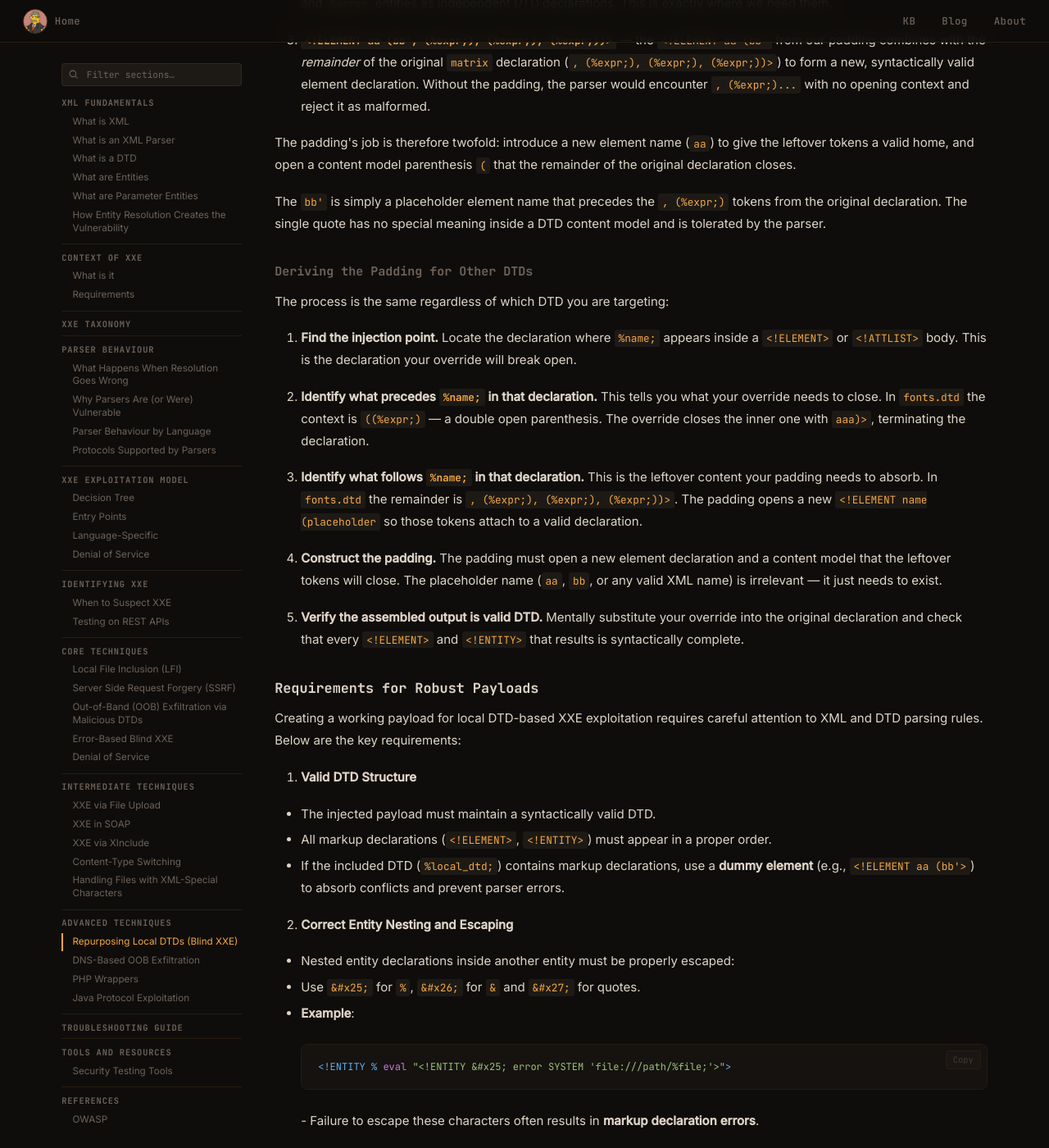
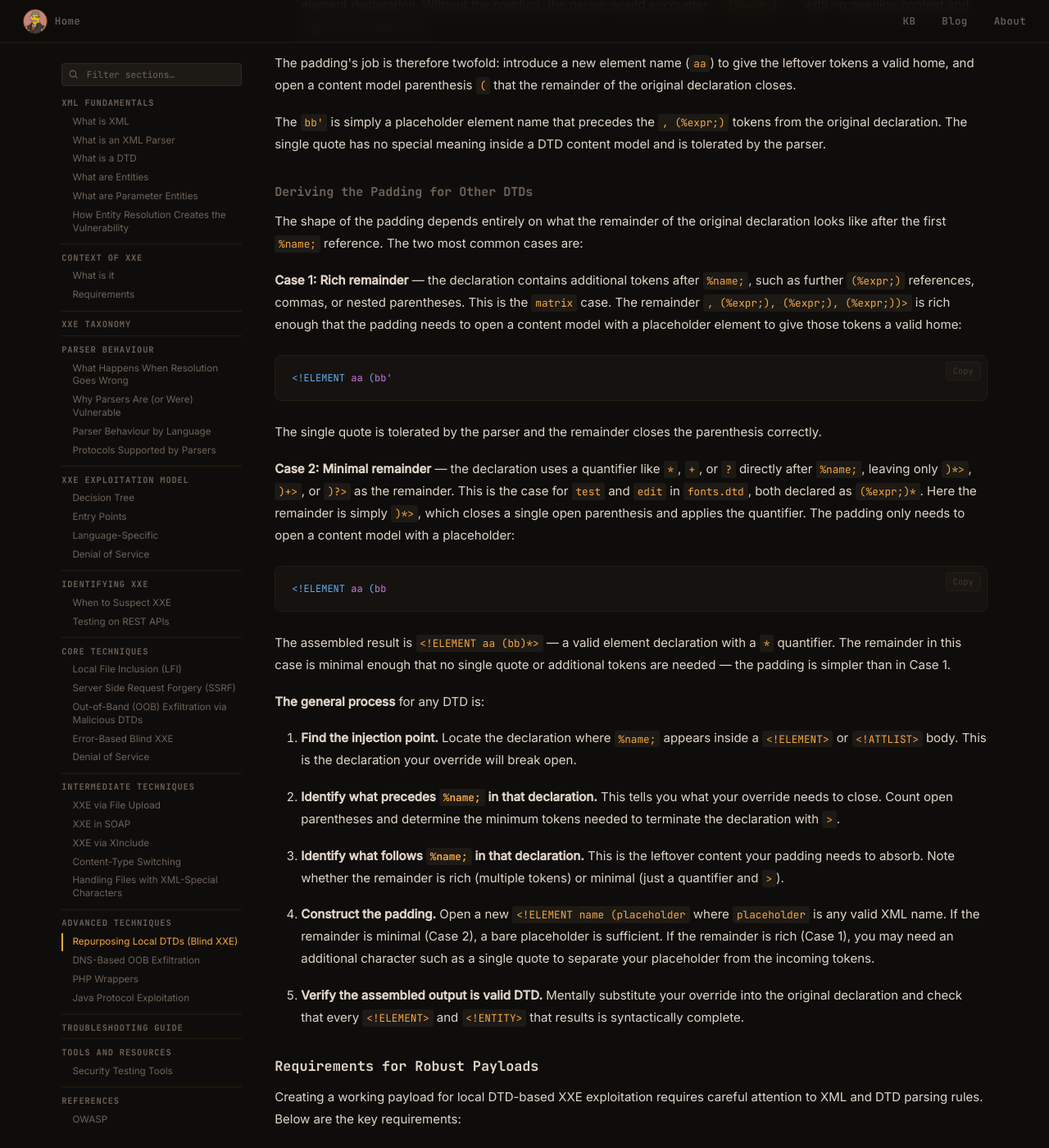
Before and after one commit to HansMolemanPNG/hansmolemanpng.github.io, an MkDocs documentation site: the page built from docs/kb/injection-attacks/xxe.md, in a window 1280 px wide and 1400 px high, scrolled down 37175 px. Shown: the whole window at 82% size. Built offline with MkDocs 1.6.1, drawn with Linux system fonts in a browser that asks for light colours; nearby versions of some CDN libraries; comment, search, counter and statistics services are not loaded; some of the changed text lies outside the part shown.

Commit message:
Update xxe.md

````diff
--- a/docs/kb/injection-attacks/xxe.md
+++ b/docs/kb/injection-attacks/xxe.md
@@ -623,7 +623,7 @@ XML LFI payloads usually result in the application returning the contents of the
 
 In this payload, the entity "xxe" will return the content of the file `/etc/passwd` since it is referenced below the definition in the element foo. Depending on the context this may not result in data exfiltration since it depends on how the application returns data.
 
-#### Note on encoding
+##### Note on encoding
 The payload above uses `ISO-8859-1` instead of `UTF-8`. This is intentional — some system files contain characters outside the ASCII range but within the Latin-1 charset. Declaring `ISO-8859-1` prevents the parser from failing when it encounters those characters during entity substitution. For files that are pure ASCII, `UTF-8` works equally well.
 
 
@@ -670,7 +670,7 @@ Windows specific files:
 
 Some notes on Windows paths: use forward slashes even on Windows (`file:///C:/path/to/file`) since backslashes are interpreted as escape characters in XML. UNC paths use `file:///\\server\share\file`. Some parsers also support alternate data streams: `file:///C:/path/file.txt:zone.identifier`.
 
-#### Note on UNC path syntax
+##### Note on UNC path syntax
 The forward slash rule applies to local Windows file paths (`file:///C:/path/to/file`). UNC paths are an exception — they require the double backslash notation (`\\server\share\file`) because that is how the UNC convention is defined. Some parsers also accept forward slash equivalents (`file:////server/share/file`), but backslash notation is more broadly supported for UNC across Java-based parsers.
 
 
@@ -836,7 +836,7 @@ When the parser expands `%error` it attempts to resolve the invalid path trigger
 errorMessage: "/nonexistent/root:x:0:0:root:/root:/bin/bash"
 ```
 
-#### ⚠️ A Note on Parser Strictness
+##### ⚠️ A Note on Parser Strictness
 
 While the payload above is logically correct, it often fails in modern production environments. This is because the W3C XML Specification forbids the expansion of parameter entities (like %eval;) within the internal DTD subset (the part inside the [...] brackets) if they are used to define other markup.
 
@@ -1051,7 +1051,7 @@ SOAP returns SOAP Fault messages on errors which are useful for blind XXE:
 </soap:Envelope>
 ```
 
-#### ⚠️ A Note on Parser Strictness (again)
+##### ⚠️ A Note on Parser Strictness (again)
 
 While the payload above is logically correct, it often fails in modern production environments. This is because the W3C XML Specification forbids the expansion of parameter entities (like %eval;) within the internal DTD subset (the part inside the [...] brackets) if they are used to define other markup.
 
@@ -1330,7 +1330,7 @@ Error-based feedback indicates successful DTD loading. If we get a different err
 1. `%file` loads the contents of `/etc/passwd` from the local filesystem.
 2. `%eval` creates a new parameter entity `%error` that references a non-existent file path concatenated with `%file` content.
 3. When the parser expands `%error`, it attempts to resolve the invalid path, triggering an error message that includes the contents of `/etc/passwd`.
-4. Note the `<!ELEMENT aa (bb'>` declaration at the end of the override — **this is the structural padding** that makes the payload syntactically valid when assembled with fonts.dtd. The mechanics behind it and how to derive equivalent padding for other DTDs are covered in 4th point of [Requirements for Robust Payloads](### Requirements for Robust Payloads).
+4. Note the `<!ELEMENT aa (bb'>` declaration at the end of the override — **this is the structural padding** that makes the payload syntactically valid when assembled with fonts.dtd. The mechanics behind it and how to derive equivalent padding for other DTDs are covered in 4th point of [Dissecting the Structural Padding](### Dissecting the Structural Padding).
 
 - **Step 3:** Trigger Error-Based Exfiltration:
   If the application returns error messages, the response will include something like:
@@ -1385,15 +1385,33 @@ The `bb'` is simply a placeholder element name that precedes the `, (%expr;)` to
 
 #### Deriving the Padding for Other DTDs
 
-The process is the same regardless of which DTD you are targeting:
+The shape of the padding depends entirely on what the remainder of the original declaration looks like after the first `%name;` reference. The two most common cases are:
+
+**Case 1: Rich remainder** — the declaration contains additional tokens after `%name;`, such as further `(%expr;)` references, commas, or nested parentheses. This is the `matrix` case. The remainder `, (%expr;), (%expr;), (%expr;))>` is rich enough that the padding needs to open a content model with a placeholder element to give those tokens a valid home:
+
+```
+<!ELEMENT aa (bb'
+```
+
+The single quote is tolerated by the parser and the remainder closes the parenthesis correctly.
+
+**Case 2: Minimal remainder** — the declaration uses a quantifier like `*`, `+`, or `?` directly after `%name;`, leaving only `)*>`, `)+>`, or `)?>`  as the remainder. This is the case for `test` and `edit` in `fonts.dtd`, both declared as `(%expr;)*`. Here the remainder is simply `)*>`, which closes a single open parenthesis and applies the quantifier. The padding only needs to open a content model with a placeholder:
+
+```
+<!ELEMENT aa (bb
+```
+
+The assembled result is `<!ELEMENT aa (bb)*>` — a valid element declaration with a `*` quantifier. The remainder in this case is minimal enough that no single quote or additional tokens are needed — the padding is simpler than in Case 1.
+
+**The general process** for any DTD is:
 
 1. **Find the injection point.** Locate the declaration where `%name;` appears inside a `<!ELEMENT>` or `<!ATTLIST>` body. This is the declaration your override will break open.
 
-2. **Identify what precedes `%name;` in that declaration.** This tells you what your override needs to close. In `fonts.dtd` the context is `((%expr;)` — a double open parenthesis. The override closes the inner one with `aaa)>`, terminating the declaration.
-
-3. **Identify what follows `%name;` in that declaration.** This is the leftover content your padding needs to absorb. In `fonts.dtd` the remainder is `, (%expr;), (%expr;), (%expr;))>`. The padding opens a new `<!ELEMENT name (placeholder` so those tokens attach to a valid declaration.
-
-4. **Construct the padding.** The padding must open a new element declaration and a content model that the leftover tokens will close. The placeholder name (`aa`, `bb`, or any valid XML name) is irrelevant — it just needs to exist.
+2. **Identify what precedes `%name;` in that declaration.** This tells you what your override needs to close. Count open parentheses and determine the minimum tokens needed to terminate the declaration with `>`.
+
+3. **Identify what follows `%name;` in that declaration.** This is the leftover content your padding needs to absorb. Note whether the remainder is rich (multiple tokens) or minimal (just a quantifier and `>`).
+
+4. **Construct the padding.** Open a new `<!ELEMENT name (placeholder` where `placeholder` is any valid XML name. If the remainder is minimal (Case 2), a bare placeholder is sufficient. If the remainder is rich (Case 1), you may need an additional character such as a single quote to separate your placeholder from the incoming tokens.
 
 5. **Verify the assembled output is valid DTD.** Mentally substitute your override into the original declaration and check that every `<!ELEMENT>` and `<!ENTITY>` that results is syntactically complete.
 
````
